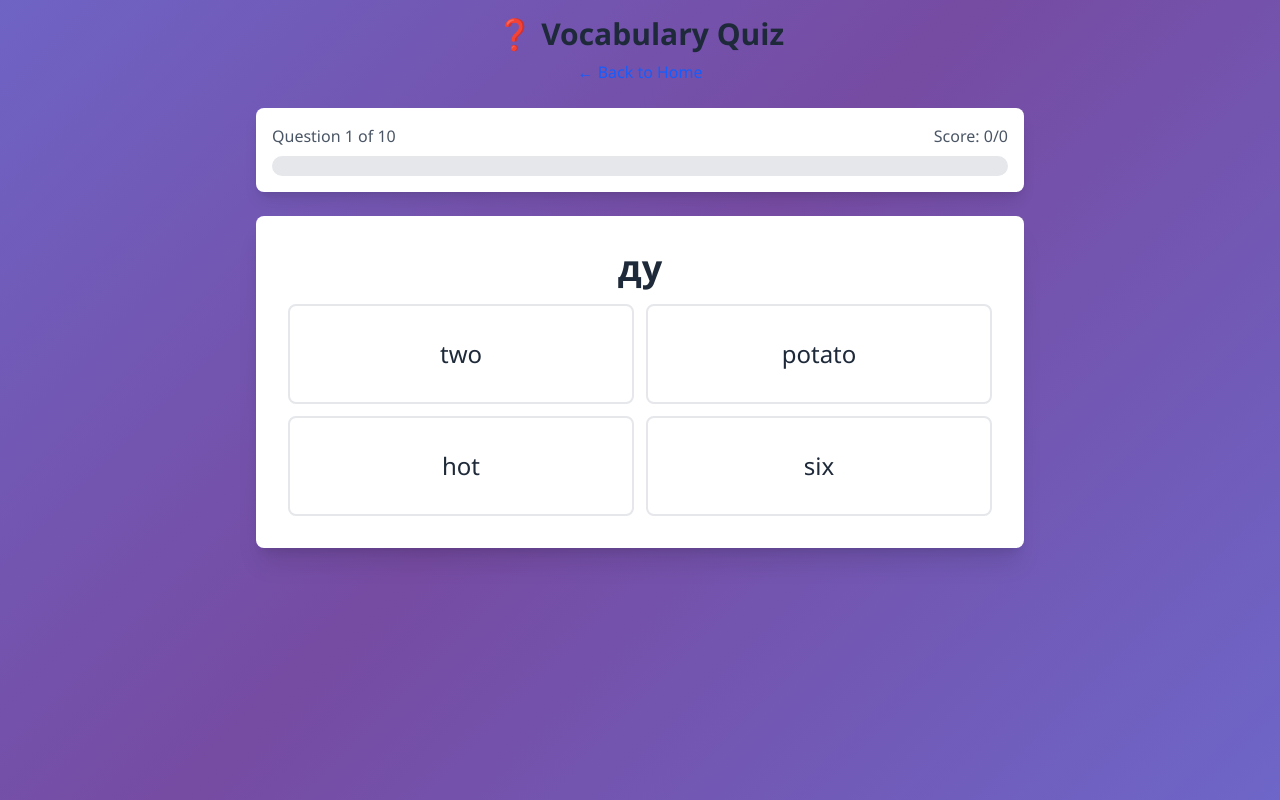
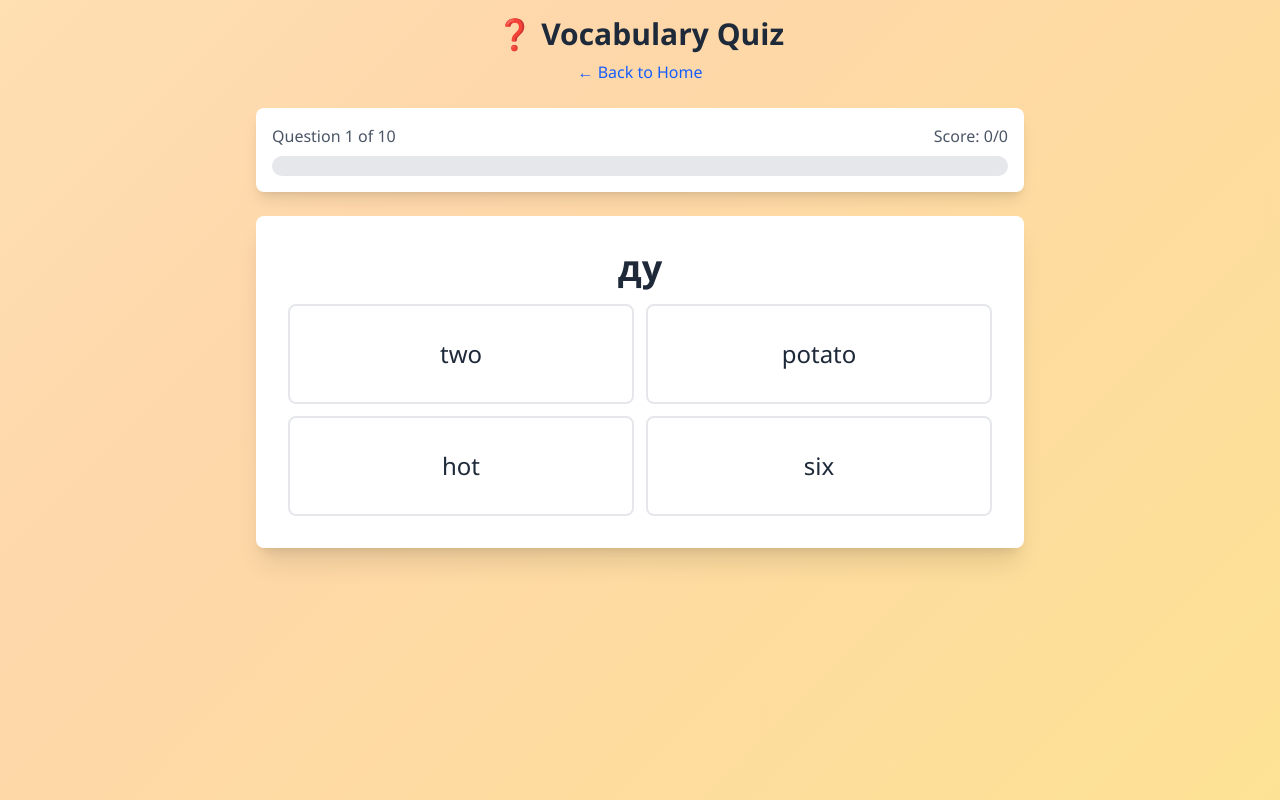
Before and after one commit to haagamble/tajik-first-1000, a Next.js app: page /quiz/level01 in a window 1280 px wide. Built offline with nearby package versions, Linux system fonts and the light colour scheme.

Commit message:
Change background to a warm sunset

```diff
--- a/src/app/globals.css
+++ b/src/app/globals.css
@@ -26,14 +26,25 @@ body {
 }
 
 /* Gradient background classes */
-/* Trendy slightly animated gradient background */
-.gradient-bg {
+/* Current background should be named gradient-bg. Others are alternatives. */
+/* Trendy slightly animated gradient backgrounds */
+.gradient-bg-animated1 {
   background: linear-gradient(135deg,
       #667eea 0%,
       #764ba2 50%,
       #667eea 100%);
   background-size: 200% 200%;
   animation: gradientShift 20s ease-in-out infinite;
+  min-height: 100vh;
+}
+
+.gradient-bg {
+  background: linear-gradient(135deg,
+      #fef3c7 0%,
+      #fed7aa 50%,
+      #fde68a 100%);
+  background-size: 200% 200%;
+  animation: gradientShift 15s ease-in-out infinite;
   min-height: 100vh;
 }
 
```
